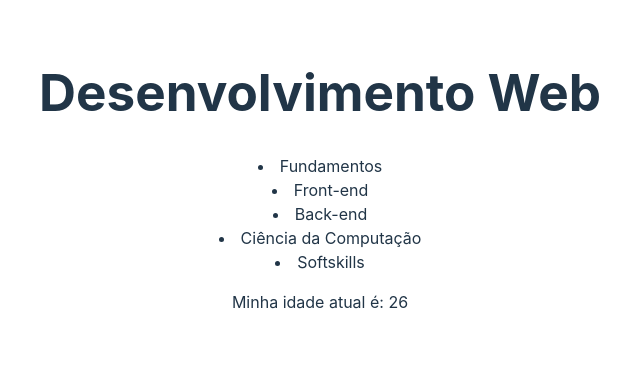
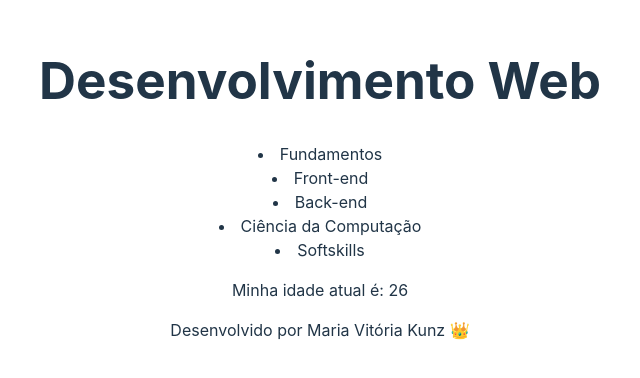
Before and after one commit to mvkunz/exercise-react, a React (Vite) app: page / in a window 1280 px wide. Shown: the part 220-598 px from the top of the page, without its empty margins (320-960 px from the left). Built offline with nearby package versions, Linux system fonts and the light colour scheme.

Commit message:
include fotoer

```diff
--- /dev/null
+++ b/src/components/Footer.tsx
@@ -0,0 +1,9 @@
+function Footer() {
+  return (
+    <>
+    <footer>Desenvolvido por Maria Vitória Kunz 👑</footer>
+    </>
+  )
+}
+
+export default Footer;
--- a/src/components/HelloWorld.tsx
+++ b/src/components/HelloWorld.tsx
@@ -1,6 +1,7 @@
 import Title from './Title';
 import ModuleDetails from './ModuleDetails';
 import { age } from '../utils/age';
+import Footer from './Footer';
 
 
 function HelloWorld() {
@@ -11,6 +12,7 @@ function HelloWorld() {
       <Title />
       <ModuleDetails />
       <p>Minha idade atual é: {idade}</p>
+      <Footer />
     </>
   )
 }
```
